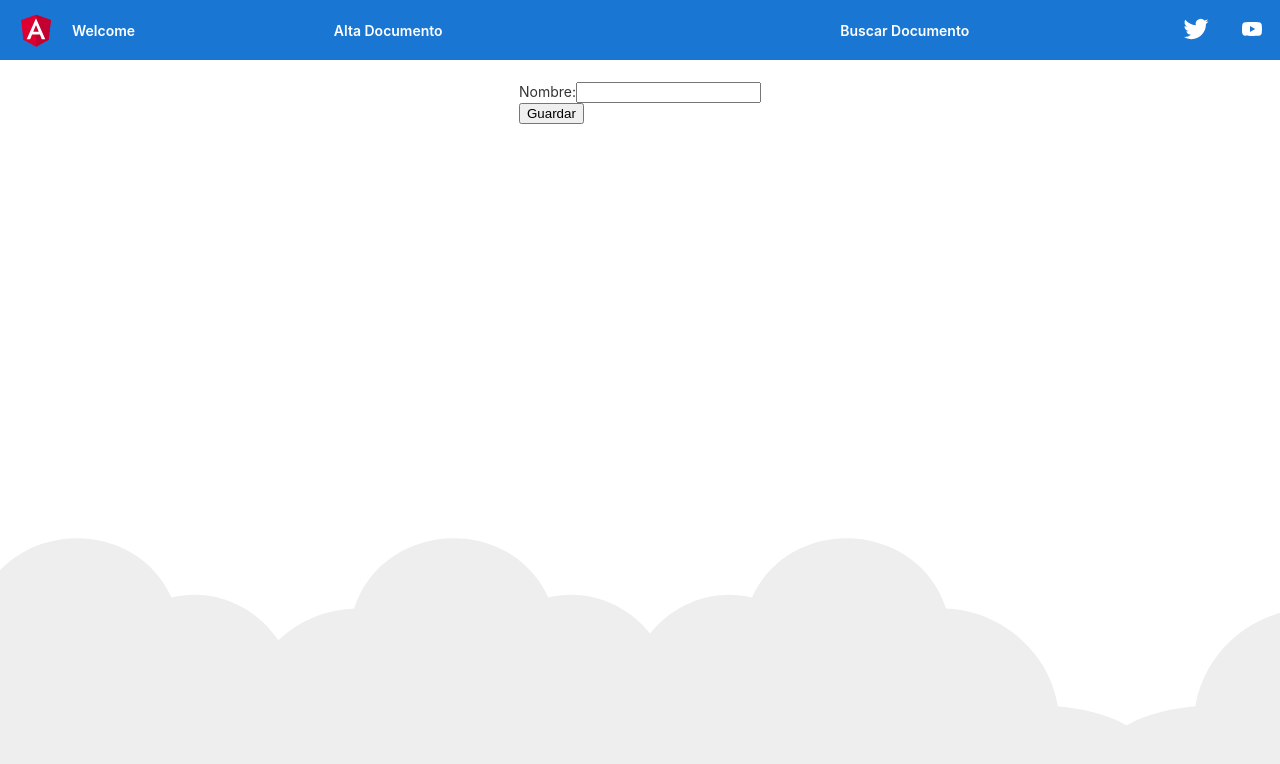
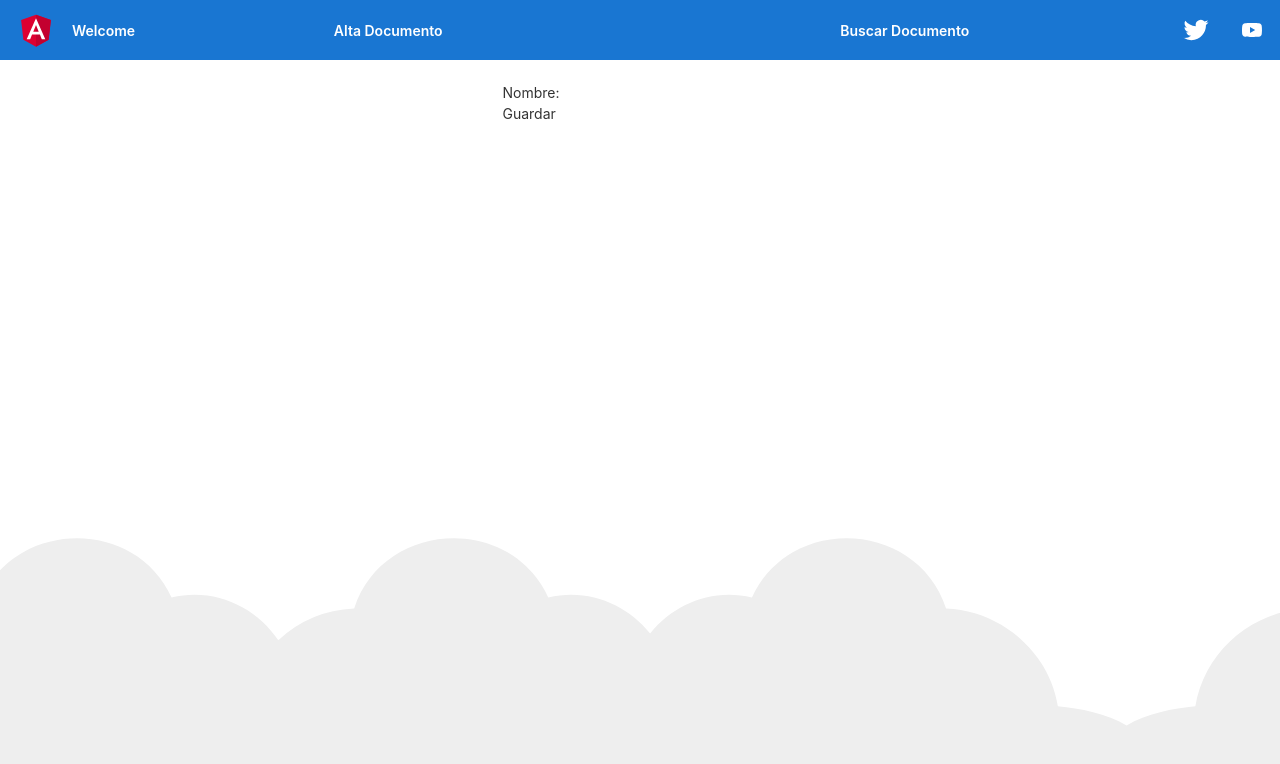
Before and after one commit to UlisesCasero/lab_ria, an Angular app: page /alta-docmento in a window 1280 px wide. Shown: the top 764 px of the page. Built offline with nearby package versions, Linux system fonts and the light colour scheme.

Commit message:
agregado de tailwindcss

```diff
--- a/package.json
+++ b/package.json
@@ -19,6 +19,7 @@
     "@angular/platform-browser-dynamic": "^15.2.0",
     "@angular/router": "^15.2.0",
     "rxjs": "~7.8.0",
+    "tailwindcss": "^3.3.2",
     "tslib": "^2.3.0",
     "zone.js": "~0.12.0"
   },
--- a/src/app/alta-tipo-documento/alta-tipo-documento.component.ts
+++ b/src/app/alta-tipo-documento/alta-tipo-documento.component.ts
@@ -16,10 +16,9 @@ export class AltaTipoDocumentoComponent {
 
   altaTipoDocumento(nombre: String){
     const url = `http://localhost:5000/api/TiposDeDocumentos`;
-    const body = { nombre: nombre };
-    this.http.post<any>(url, body).subscribe(
+    const nom = { nombre: nombre };
+    this.http.post<any>(url, nom).subscribe(
       (response) => {
-        // Aquí puedes hacer lo que necesites con los datos del área devueltos
         console.log('Documento creado:', response);
       },
       (error) => {
--- a/src/app/buscar-docmento/buscar-docmento.component.ts
+++ b/src/app/buscar-docmento/buscar-docmento.component.ts
@@ -22,8 +22,7 @@ export class BuscarDocmentoComponent {
     const url = `http://localhost:5000/api/TiposDeDocumentos/${id}`;
     this.http.get<any>(url).subscribe(
       (response) => {
-        // Aquí puedes hacer lo que necesites con los datos del área devueltos
-        console.log('Área:', response);
+        console.log('Documento:', response);
         this.documento = response;
       },
       (error) => {
--- a/src/styles.scss
+++ b/src/styles.scss
@@ -1 +1,4 @@
 /* You can add global styles to this file, and also import other style files */
+@import 'tailwindcss/base';
+@import 'tailwindcss/components';
+@import 'tailwindcss/utilities';
--- /dev/null
+++ b/tailwind.config.js
@@ -0,0 +1,8 @@
+/** @type {import('tailwindcss').Config} */
+module.exports = {
+  content: [],
+  theme: {
+    extend: {},
+  },
+  plugins: [],
+}
```
Also changed, not shown: 1 other file (tests, documents, lock files or other folders).
